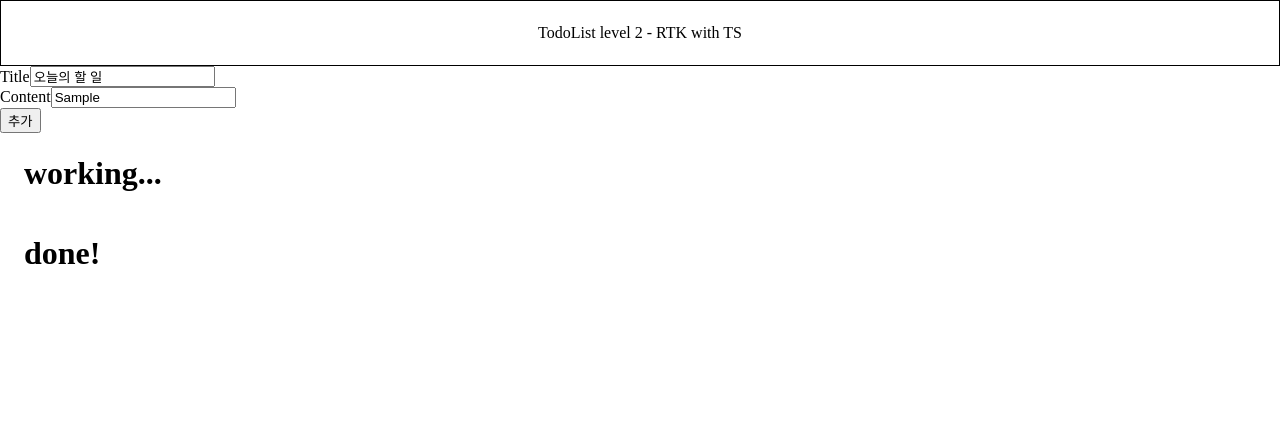
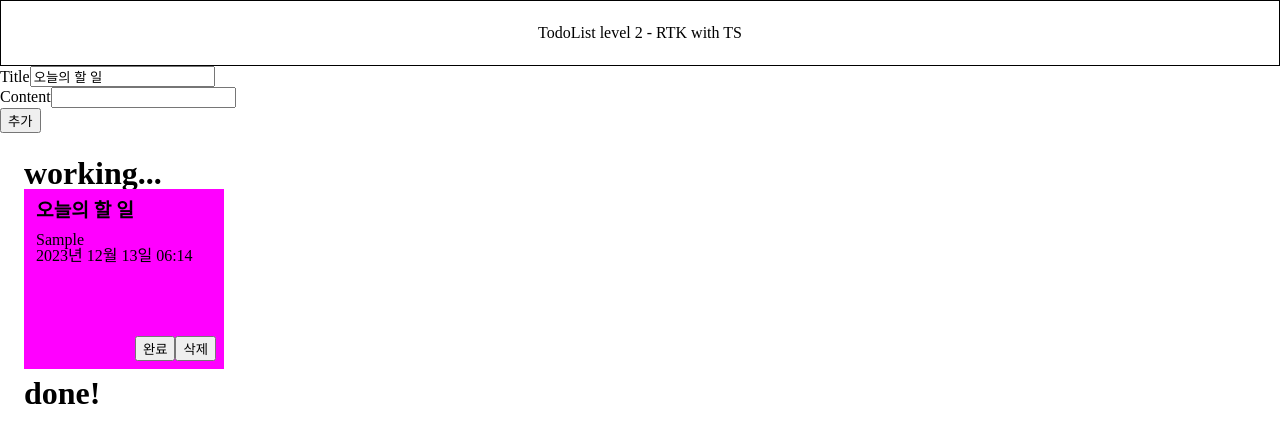
Before and after one commit to yongseung-song/todolist-typescript, a React (Vite) app: page / in a window 1280 px wide. Both pictures are taken after typing "Sample" into the empty fields and a click on the button "추가". Shown: the top 442 px of the page. Built offline with nearby package versions, Linux system fonts and the light colour scheme.

Commit message:
update: 2단계 완성

```diff
--- a/src/components/Card.tsx
+++ b/src/components/Card.tsx
@@ -1,13 +1,30 @@
 import styled from 'styled-components';
+import { Todo } from '../App';
+import { useAppDisPatch } from '../hooks/rtkHooks';
+import { deleteTodo, updateTodo } from '../redux/modules/todo.slice';
 
-function Card() {
+interface Props {
+  todo: Todo;
+}
+
+function Card({ todo }: Props) {
+  const dispatch = useAppDisPatch();
+  const onToggleCompletedBtnClickHandler = (id: string) => {
+    dispatch(updateTodo(id));
+  };
+  const onDeleteBtnClickHandler = (id: string) => {
+    dispatch(deleteTodo(id));
+  };
   return (
     <StCardContainer>
-      <h3>엥</h3>
-      <p>먼디</p>
+      <h3>{todo.title}</h3>
+      <p>{todo.content}</p>
+      <p>{todo.createdAt}</p>
       <StBtnContainer>
-        <button>완료</button>
-        <button>삭제</button>
+        <button onClick={() => onToggleCompletedBtnClickHandler(todo.id)}>
+          {todo.isDone ? `취소` : `완료`}
+        </button>
+        <button onClick={() => onDeleteBtnClickHandler(todo.id)}>삭제</button>
       </StBtnContainer>
     </StCardContainer>
   );
--- a/src/components/CardList.tsx
+++ b/src/components/CardList.tsx
@@ -17,9 +17,9 @@ function CardList({ isActive }: Props) {
         <ul>
           {todos
             .filter((todo) => todo.isDone === !isActive)
-            .map((todo) => (
+            .map((item) => (
               <li>
-                <Card key={todo.id} todo={todo} />
+                <Card key={item.id} todo={item} />
               </li>
             ))}
         </ul>
@@ -32,6 +32,7 @@ export default CardList;
 
 const StCardListWrapper = styled.section`
   padding: 1.5rem;
+  height: 220px;
   h1 {
     font-size: 2rem;
     font-weight: 900;
--- a/src/components/CardListContainer.tsx
+++ b/src/components/CardListContainer.tsx
@@ -1,6 +1,20 @@
+import { useEffect } from 'react';
+import { Todo } from '../App';
+import { useAppDisPatch } from '../hooks/rtkHooks';
+import { setTodo } from '../redux/modules/todo.slice';
 import CardList from './CardList';
 
 function CardListContainer() {
+  const dispatch = useAppDisPatch();
+  useEffect(() => {
+    const todosFromLocalStorage: Todo[] = JSON.parse(
+      localStorage.getItem('todos') as string
+    );
+    if (todosFromLocalStorage) {
+      dispatch(setTodo(todosFromLocalStorage));
+    }
+  }, []);
+
   return (
     <div>
       <CardList isActive={true} />
--- a/src/components/Form.tsx
+++ b/src/components/Form.tsx
@@ -9,8 +9,8 @@ import { addTodo } from '../redux/modules/todo.slice';
 const DEFAULT_TITLE = '오늘의 할 일';
 
 function Form() {
-  const [title, onTitleChangeHandler] = useInput(DEFAULT_TITLE);
-  const [content, onContentChangeHandler] = useInput('');
+  const [title, onTitleChangeHandler, resetTitle] = useInput(DEFAULT_TITLE);
+  const [content, onContentChangeHandler, resetContent] = useInput('');
   const dispatch = useAppDisPatch();
 
   const onSubmitHandler = (e: FormEvent<HTMLFormElement>) => {
@@ -23,6 +23,8 @@ function Form() {
       isDone: false,
     };
     dispatch(addTodo(newTodo));
+    resetTitle();
+    resetContent();
   };
 
   return (
@@ -45,10 +47,10 @@ function Form() {
             onChange={onContentChangeHandler}
           />
         </div>
+        <div>
+          <button type="submit">추가</button>
+        </div>
       </form>
-      <div>
-        <button type="submit">추가</button>
-      </div>
     </div>
   );
 }
--- a/src/hooks/useInput.ts
+++ b/src/hooks/useInput.ts
@@ -10,7 +10,7 @@ const useInput = (
   };
 
   const resetState = () => {
-    setState('');
+    setState(initialValue);
   };
 
   return [state, handler, resetState];
--- a/src/redux/modules/todo.slice.ts
+++ b/src/redux/modules/todo.slice.ts
@@ -21,13 +21,26 @@ const todoSlice = createSlice({
     },
     addTodo: (state, action: PayloadAction<Todo>) => {
       state.todos.push(action.payload);
+      const stringifiedTodos = JSON.stringify(state.todos);
+      localStorage.setItem('todos', stringifiedTodos);
+    },
+    updateTodo: (state, action: PayloadAction<string>) => {
+      console.log(action.payload);
+      state.todos = state.todos.map((todo) => {
+        if (todo.id === action.payload) {
+          return { ...todo, isDone: !todo.isDone };
+        }
+        return todo;
+      });
     },
     deleteTodo: (state, action: PayloadAction<string>) => {
-      state.todos.filter((todo) => todo.id !== action.payload);
+      state.todos = state.todos.filter((todo) => todo.id !== action.payload);
+      const stringifiedTodos = JSON.stringify(state.todos);
+      localStorage.setItem('todos', stringifiedTodos);
     },
   },
 });
 
-export const { setTodo, addTodo } = todoSlice.actions;
+export const { setTodo, addTodo, updateTodo, deleteTodo } = todoSlice.actions;
 export const selectTodos = (state: RootState) => state.todo.todos;
 export default todoSlice.reducer;
```
